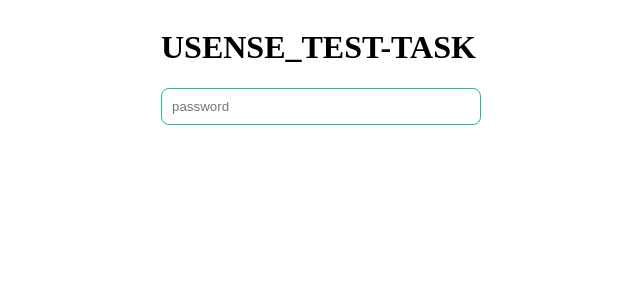
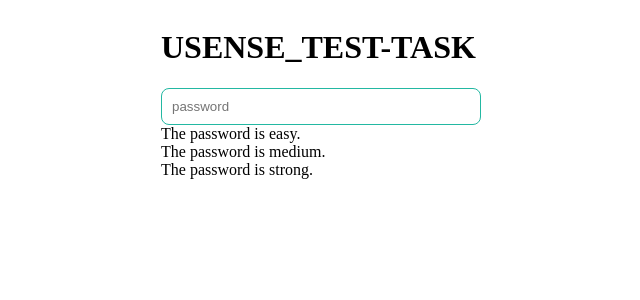
Before and after one commit to YegorKochetkov/usense_test-task, an Angular app: page / in a window 1280 px wide. Shown: the top 300 px of the page, without its empty margins (319-959 px from the left). Built offline with nearby package versions, Linux system fonts and the light colour scheme.

Commit message:
feat: add password strength info fields set formControl for password input

```diff
--- a/src/app/password-field/password-field.component.ts
+++ b/src/app/password-field/password-field.component.ts
@@ -1,15 +1,25 @@
 import { CommonModule } from "@angular/common";
 import { Component } from "@angular/core";
-
+import { FormControl, ReactiveFormsModule } from "@angular/forms";
 @Component({
   selector: 'app-password-field',
   standalone: true,
-  imports: [CommonModule],
+  imports: [CommonModule, ReactiveFormsModule],
   template: `
     <form class="form">
-      <input type="password" placeholder="password" class="password" />
+      <input
+        type="password"
+        placeholder="password"
+        class="password"
+        [formControl]="passwordControl"
+      />
+      <div class="easy">The password is easy.</div>
+      <div class="medium">The password is medium.</div>
+      <div class="strong">The password is strong.</div>
     </form>
   `,
   styleUrls: ['./password-field.component.scss'],
 })
-export class PasswordFieldComponent {}
+export class PasswordFieldComponent {
+  passwordControl = new FormControl('');
+}
```
